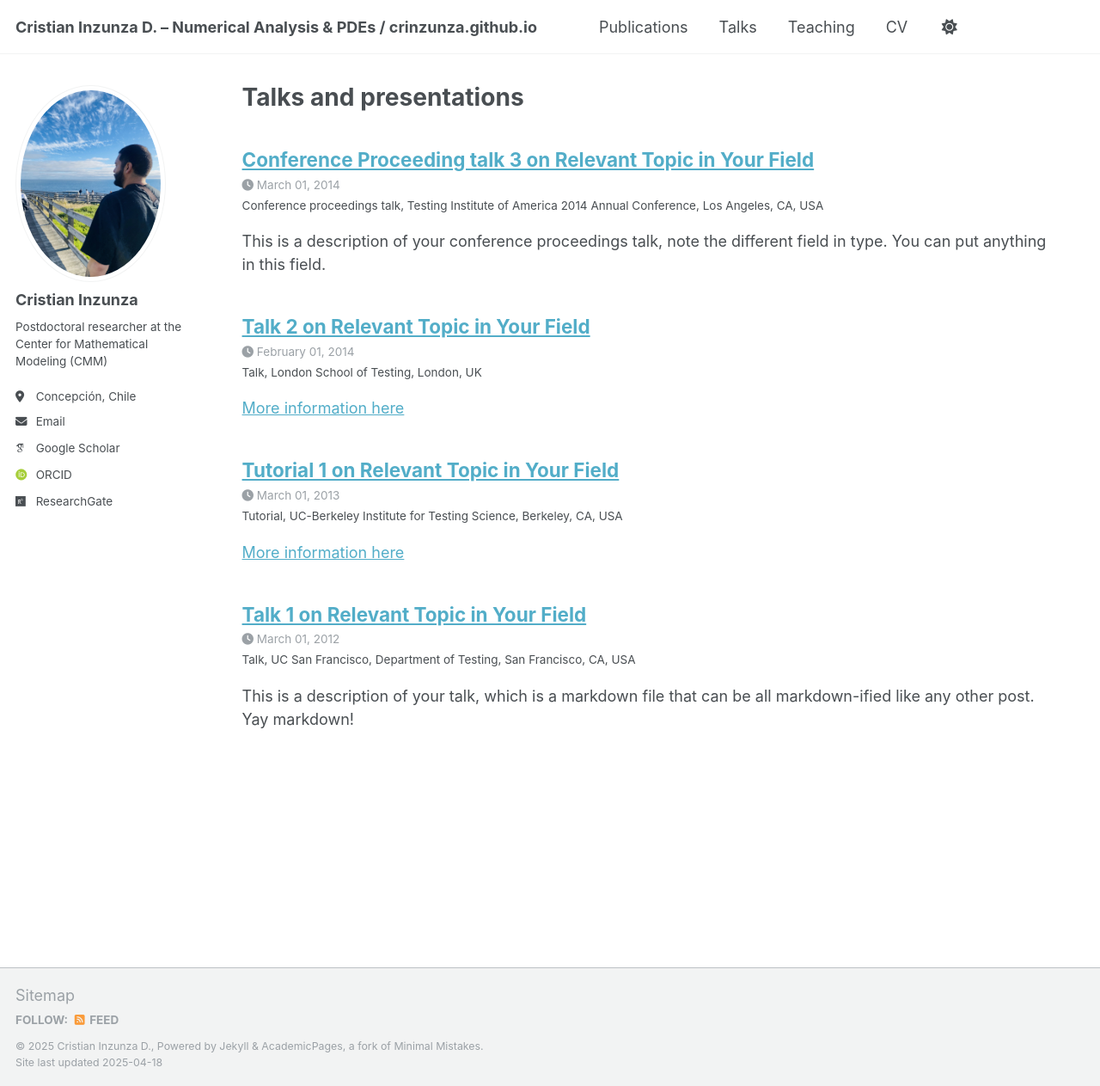
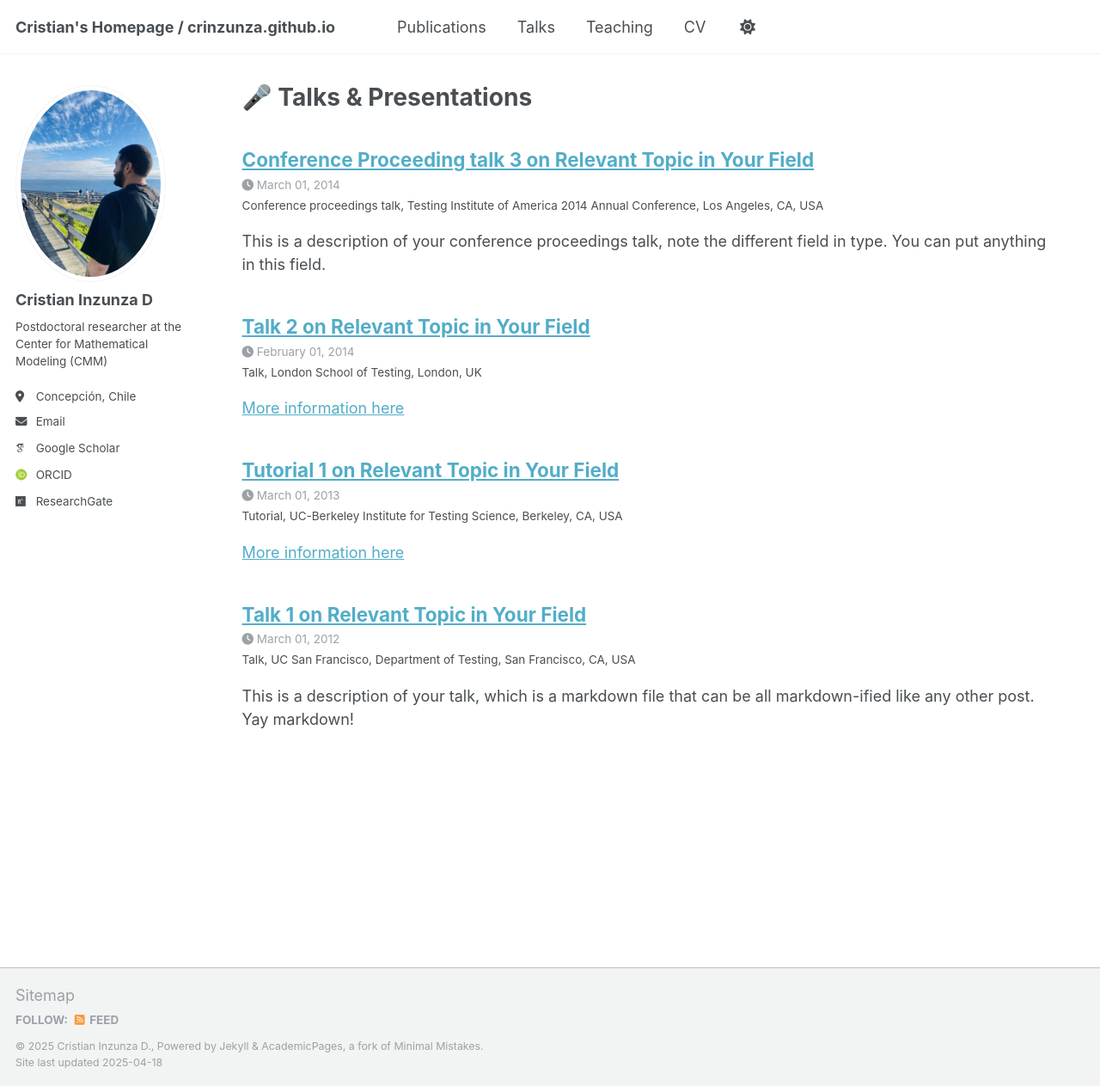
Before and after one commit to Crinzunza/crinzunza.github.io, a Jekyll site: the page built from _pages/talks.html, in a window 1280 px wide and 1263 px high. Shown: the whole window at 86% size. Built offline with Jekyll 4.4.1, drawn with Linux system fonts in a browser that asks for light colours; some web fonts are replaced.

```diff
--- a/_config.yml
+++ b/_config.yml
@@ -9,7 +9,7 @@
 # Basic Site Settings
 locale                   : "en-US"
 site_theme               : "default"
-title                    : "Cristian Inzunza D. – Numerical Analysis & PDEs / crinzunza.github.io"
+title                    : "Cristian's Homepage / crinzunza.github.io"
 title_separator          : "-"
 name                     : &name "Cristian Inzunza D."
 description              : &description "  Postdoctoral researcher in numerical analysis of nonlinear and coupled PDEs. Focused on mixed finite element methods in Banach spaces."
@@ -23,7 +23,7 @@ repository               : "https://crinzunza.github.io"
 author:
   # Biographic information
   avatar           : "foto1.jpeg"
-  name             : "Cristian Inzunza"
+  name             : "Cristian Inzunza D"
   bio              : "Postdoctoral researcher at the Center for Mathematical Modeling (CMM)"
   location         : "Concepción, Chile"
   email            : "crinzunza@ucsc.cl"
--- a/_pages/publications.html
+++ b/_pages/publications.html
@@ -1,6 +1,6 @@
 ---
 layout: archive
-title: "Publications"
+title: "📚 Publications"
 permalink: /publications/
 author_profile: true
 ---
--- a/_pages/talks.html
+++ b/_pages/talks.html
@@ -1,6 +1,6 @@
 ---
 layout: archive
-title: "Talks and presentations"
+title: "🎤 Talks & Presentations"
 permalink: /talks/
 author_profile: true
 ---
```
Also changed, not shown: _talks/talks_presentations.md (added, +12 -0 lines).
